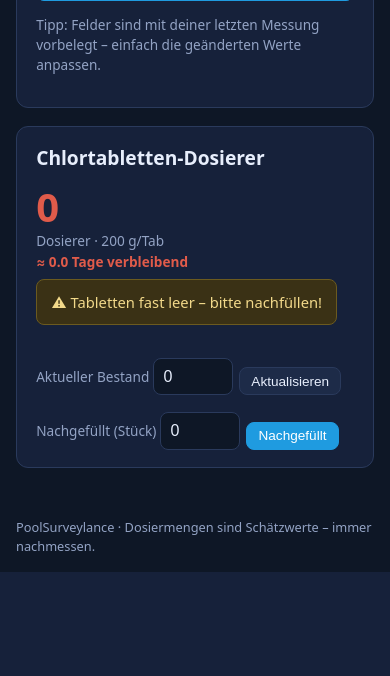
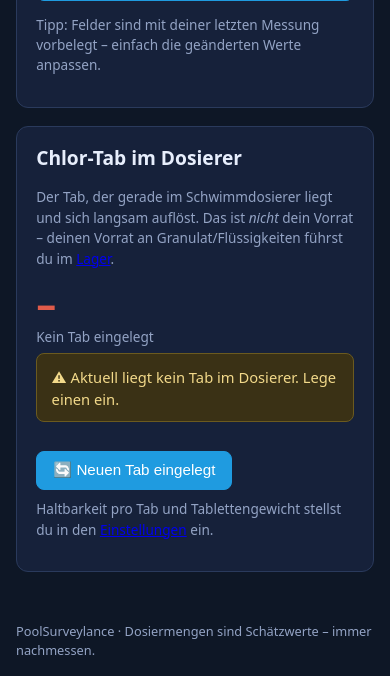
Before and after one commit to TFeLABoraNET/poolsurveylance-, a FastAPI app: page / in a window 390 px wide. Shown: the part 829-1505 px from the top of the page. Before the commit the page ends 1401 px from the top, so only its background shows below. Run offline with FastAPI, Linux system fonts and the light colour scheme.

Commit message:
Chlor-Tab-Dosierer auf Einzeltab-Modell umstellen + klar vom Lager abgrenzen
Problem: Dosierer-Widget (Stückzahl) und Lager (Gramm) waren ein
verwirrendes Parallelsystem; die Langzeit-Tabs tauchten nirgends
nachvollziehbar auf.

Neu (Nutzung: immer 1 Tab im Schwimmdosierer):
- Widget zeigt jetzt den AKTUELL eingelegten Tab: 'eingelegt am',
  geschätzte Resttage, Warnung wenn aufgebraucht/überfällig
- Aktion 'Neuen Tab eingelegt' (setzt Einlege-Zeitpunkt) und
  'Dosierer ist leer'
- Einstellung 'Haltbarkeit pro Tab (Tage)' statt 'Verbrauch/Tag'
- Klare Texte: Dosierer = aktueller Tab im Pool, Lager = Vorrat in g/ml;
  gegenseitige Querverweise

Technik:
- TabletDispenser.tab_lifetime_days (mit Auto-Migration), current_count
  default 1
- crud.tab_status() als reine, testbare Resttage-Berechnung
  (inkl. Handling naiver SQLite-Zeitstempel)
- Routen /dispenser/refill und /dispenser/remove ersetzen /dispenser/update
- Add-on-Version 0.4.0

Tests: +5 (tab_status), gesamt 17 grün

https://claude.ai/code/session_0149bqX99AEBCABuJEE1QQog

```diff
--- a/addon/config.yaml
+++ b/addon/config.yaml
@@ -1,7 +1,7 @@
 # Home-Assistant-Add-on-Konfiguration für PoolSurveylance.
 # Nutzt das per GitHub Actions vorgebaute Image aus der GHCR.
 name: PoolSurveylance
-version: "0.3.0"
+version: "0.4.0"
 slug: poolsurveylance
 description: Pool-Pflege-Assistent – Messwerte erfassen & Dosiervorschläge erhalten
 url: https://github.com/TFeLABoraNET/poolsurveylance-
--- a/app/crud.py
+++ b/app/crud.py
@@ -158,11 +158,44 @@ def update_dispenser(db: Session, disp: TabletDispenser, data: dict) -> TabletDi
     return disp
 
 
-def set_dispenser_count(db: Session, disp: TabletDispenser, count: int, is_refill: bool = False) -> None:
-    disp.current_count = max(0, count)
-    if is_refill:
-        disp.last_refill_at = datetime.now(timezone.utc)
+def insert_fresh_tab(db: Session, disp: TabletDispenser) -> None:
+    """Neuen Tab einlegen: Einlege-Zeitpunkt auf jetzt setzen."""
+    disp.last_refill_at = datetime.now(timezone.utc)
+    if (disp.current_count or 0) < 1:
+        disp.current_count = 1
     db.commit()
+
+
+def remove_tab(db: Session, disp: TabletDispenser) -> None:
+    """Dosierer als leer markieren (kein Tab eingelegt)."""
+    disp.last_refill_at = None
+    db.commit()
+
+
+def tab_status(disp: TabletDispenser) -> dict:
+    """Status des aktuell eingelegten Tabs: Resttage / aufgebraucht.
+
+    Reine Berechnung (ohne DB-Zugriff), damit testbar.
+    """
+    lifetime = disp.tab_lifetime_days or 0.0
+    if not disp.last_refill_at or lifetime <= 0:
+        return {"inserted": False}
+
+    inserted = disp.last_refill_at
+    if inserted.tzinfo is None:
+        inserted = inserted.replace(tzinfo=timezone.utc)
+    now = datetime.now(timezone.utc)
+
+    days_used = (now - inserted).total_seconds() / 86400.0
+    days_left = lifetime - days_used
+    return {
+        "inserted": True,
+        "inserted_at": disp.last_refill_at,
+        "days_used": int(days_used),
+        "days_left": round(days_left, 1),
+        "depleted": days_left <= 0,
+        "lifetime_days": lifetime,
+    }
 
 
 # --- Pumpenlaufzeit-Protokoll --------------------------------------------
--- a/app/database.py
+++ b/app/database.py
@@ -44,6 +44,7 @@ def migrate_schema(eng) -> None:
         ("chemicals", "min_stock_g", "REAL"),
         ("chemicals", "stock_updated_at", "TEXT"),
         ("pump_logs", "source", "TEXT DEFAULT 'manual'"),
+        ("tablet_dispensers", "tab_lifetime_days", "REAL DEFAULT 10.0"),
     ]
     with eng.connect() as conn:
         for table, col, typedef in new_cols:
--- a/app/main.py
+++ b/app/main.py
@@ -103,12 +103,10 @@ def index(request: Request, db: Session = Depends(get_db)):
     chemicals = crud.list_chemicals(db, only_active=True)
     evaluation = evaluate(cfg, latest, chemicals) if latest else None
     dispenser = crud.get_dispenser(db)
-    days_left = None
-    if dispenser.daily_consumption_tabs > 0:
-        days_left = round(dispenser.current_count / dispenser.daily_consumption_tabs, 1)
+    tab = crud.tab_status(dispenser)
     ctx = _base_context(request)
     ctx.update(config=cfg, latest=latest, evaluation=evaluation, saved=False,
-               dispenser=dispenser, days_left=days_left)
+               dispenser=dispenser, tab=tab)
     return templates.TemplateResponse("index.html", ctx)
 
 
@@ -139,22 +137,26 @@ async def add_measurement(request: Request, db: Session = Depends(get_db)):
     chemicals = crud.list_chemicals(db, only_active=True)
     evaluation = evaluate(cfg, measurement, chemicals)
     dispenser = crud.get_dispenser(db)
-    days_left = None
-    if dispenser.daily_consumption_tabs > 0:
-        days_left = round(dispenser.current_count / dispenser.daily_consumption_tabs, 1)
+    tab = crud.tab_status(dispenser)
     ctx = _base_context(request)
     ctx.update(config=cfg, latest=measurement, evaluation=evaluation, saved=True,
-               dispenser=dispenser, days_left=days_left)
+               dispenser=dispenser, tab=tab)
     return templates.TemplateResponse("index.html", ctx)
 
 
-@app.post("/dispenser/update")
-async def update_dispenser_count(request: Request, db: Session = Depends(get_db)):
-    form = await request.form()
+@app.post("/dispenser/refill")
+def dispenser_refill(request: Request, db: Session = Depends(get_db)):
+    """Neuen Tab eingelegt – Einlege-Zeitpunkt auf jetzt setzen."""
     disp = crud.get_dispenser(db)
-    count = _parse_int(form.get("current_count"), disp.current_count)
-    is_refill = form.get("is_refill") == "1"
-    crud.set_dispenser_count(db, disp, count, is_refill)
+    crud.insert_fresh_tab(db, disp)
+    return _redirect(request, "/")
+
+
+@app.post("/dispenser/remove")
+def dispenser_remove(request: Request, db: Session = Depends(get_db)):
+    """Dosierer als leer markieren."""
+    disp = crud.get_dispenser(db)
+    crud.remove_tab(db, disp)
     return _redirect(request, "/")
 
 
@@ -531,9 +533,11 @@ async def update_dispenser(request: Request, db: Session = Depends(get_db)):
     tw = _parse_float(form.get("tablet_weight_g"))
     if tw is not None:
         data["tablet_weight_g"] = tw
-    dc = _parse_float(form.get("daily_consumption_tabs"))
-    if dc is not None:
-        data["daily_consumption_tabs"] = dc
+    lifetime = _parse_float(form.get("tab_lifetime_days"))
+    if lifetime is not None:
+        data["tab_lifetime_days"] = lifetime
+    count = _parse_int(form.get("current_count"), disp.current_count)
+    data["current_count"] = max(1, count)
     if data:
         crud.update_dispenser(db, disp, data)
     return _redirect(request, "/config")
--- a/app/templates/index.html
+++ b/app/templates/index.html
@@ -108,46 +108,48 @@
   <p class="muted small">Tipp: Felder sind mit deiner letzten Messung vorbelegt – einfach die geänderten Werte anpassen.</p>
 </section>
 
-<!-- Tabletten-Dosierer Widget -->
+<!-- Chlor-Tab im Dosierer (aktuell im Pool) -->
 <section class="card">
-  <h2>Chlortabletten-Dosierer</h2>
+  <h2>Chlor-Tab im Dosierer</h2>
+  <p class="muted small">Der Tab, der gerade im {{ dispenser.name }} liegt und sich langsam auflöst.
+    Das ist <em>nicht</em> dein Vorrat – deinen Vorrat an Granulat/Flüssigkeiten führst du im
+    <a href="{{ base }}/inventory">Lager</a>.</p>
   <div class="dispenser-row">
     <div class="dispenser-info">
-      <div class="disp-count {% if dispenser.current_count <= 1 %}disp-low{% elif dispenser.current_count <= 3 %}disp-warn{% else %}disp-ok{% endif %}">
-        {{ dispenser.current_count }}
-      </div>
-      <div class="muted small">{{ dispenser.name }} · {{ "%g"|format(dispenser.tablet_weight_g) }} g/Tab</div>
-      {% if days_left is not none %}
-      <div class="small {% if days_left <= 3 %}text-danger{% elif days_left <= 7 %}text-warn{% endif %}">
-        ≈ {{ days_left }} Tage verbleibend
-      </div>
-      {% endif %}
-      {% if dispenser.last_refill_at %}
-      <div class="muted small">Letztes Nachfüllen: {{ dispenser.last_refill_at.strftime("%d.%m.%Y") }}</div>
-      {% endif %}
-      {% if dispenser.current_count <= 1 %}
-      <div class="flash warn" style="margin-top:.4rem">⚠ Tabletten fast leer – bitte nachfüllen!</div>
+      {% if tab.inserted %}
+        <div class="disp-count {% if tab.depleted %}disp-low{% elif tab.days_left <= 2 %}disp-warn{% else %}disp-ok{% endif %}">
+          {% if tab.depleted %}0{% else %}{{ tab.days_left }}{% endif %}
+        </div>
+        <div class="muted small">
+          {% if tab.depleted %}Tag(e) überfällig{% else %}Tage verbleibend (geschätzt){% endif %}
+        </div>
+        <div class="muted small" style="margin-top:.3rem">
+          Eingelegt am {{ tab.inserted_at.strftime("%d.%m.%Y") }}
+          (vor {{ tab.days_used }} Tag{{ "en" if tab.days_used != 1 else "" }})
+        </div>
+        <div class="muted small">Haltbarkeit/Tab: {{ "%g"|format(tab.lifetime_days) }} Tage · {{ "%g"|format(dispenser.tablet_weight_g) }} g/Tab</div>
+        {% if tab.depleted %}
+        <div class="flash warn" style="margin-top:.4rem">⚠ Der Tab ist vermutlich aufgebraucht – neuen einlegen.</div>
+        {% endif %}
+      {% else %}
+        <div class="disp-count disp-low">–</div>
+        <div class="muted small">Kein Tab eingelegt</div>
+        <div class="flash warn" style="margin-top:.4rem">⚠ Aktuell liegt kein Tab im Dosierer. Lege einen ein.</div>
       {% endif %}
     </div>
     <div class="dispenser-forms">
-      <form method="post" action="{{ base }}/dispenser/update" class="disp-form">
-        <input type="hidden" name="is_refill" value="0">
-        <label class="small">Aktueller Bestand
-          <input type="text" inputmode="numeric" name="current_count"
-                 value="{{ dispenser.current_count }}" style="width:80px">
-        </label>
-        <button type="submit" class="btn small">Aktualisieren</button>
+      <form method="post" action="{{ base }}/dispenser/refill" class="disp-form">
+        <button type="submit" class="btn primary">🔄 Neuen Tab eingelegt</button>
       </form>
-      <form method="post" action="{{ base }}/dispenser/update" class="disp-form">
-        <input type="hidden" name="is_refill" value="1">
-        <label class="small">Nachgefüllt (Stück)
-          <input type="text" inputmode="numeric" name="current_count"
-                 value="{{ dispenser.current_count }}" style="width:80px">
-        </label>
-        <button type="submit" class="btn small primary">Nachgefüllt</button>
+      {% if tab.inserted %}
+      <form method="post" action="{{ base }}/dispenser/remove" class="disp-form">
+        <button type="submit" class="btn small">Dosierer ist leer</button>
       </form>
+      {% endif %}
     </div>
   </div>
+  <p class="muted small" style="margin-top:.6rem">Haltbarkeit pro Tab und Tablettengewicht stellst du in den
+    <a href="{{ base }}/config">Einstellungen</a> ein.</p>
 </section>
 
 {% endblock %}
```
Also changed, not shown: app/models.py (+13 -3 lines), app/templates/config.html (+15 -8 lines), app/templates/inventory.html (+5 -3 lines), tests/test_tab_status.py (added, +49 -0 lines).
